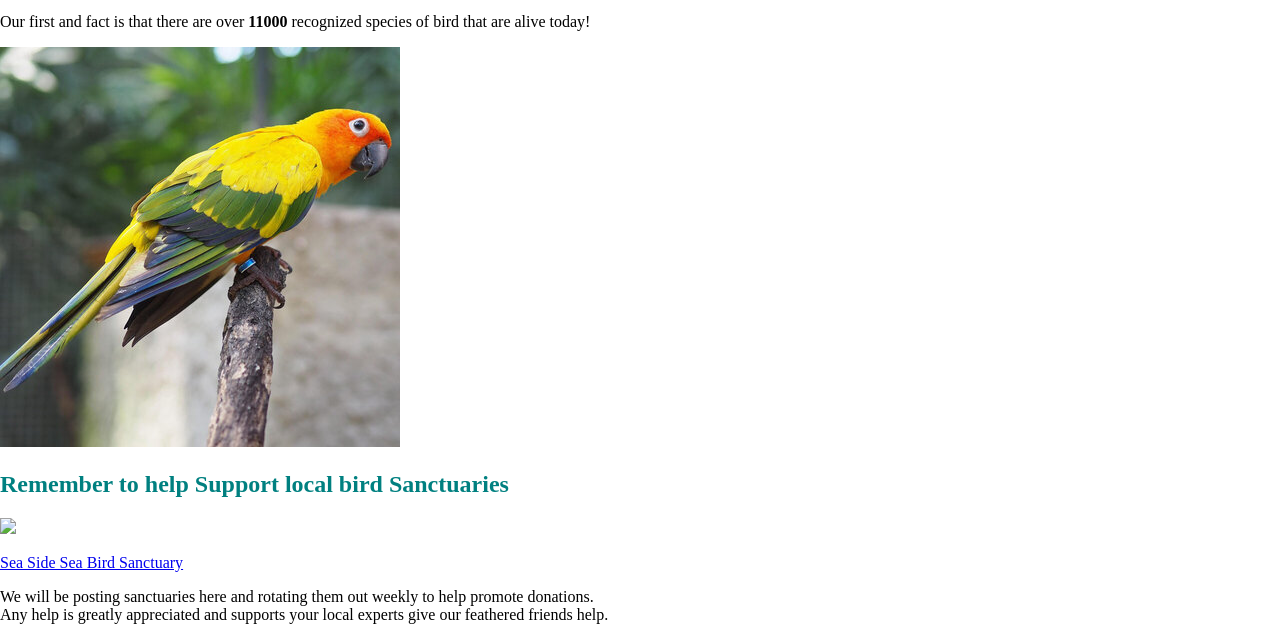
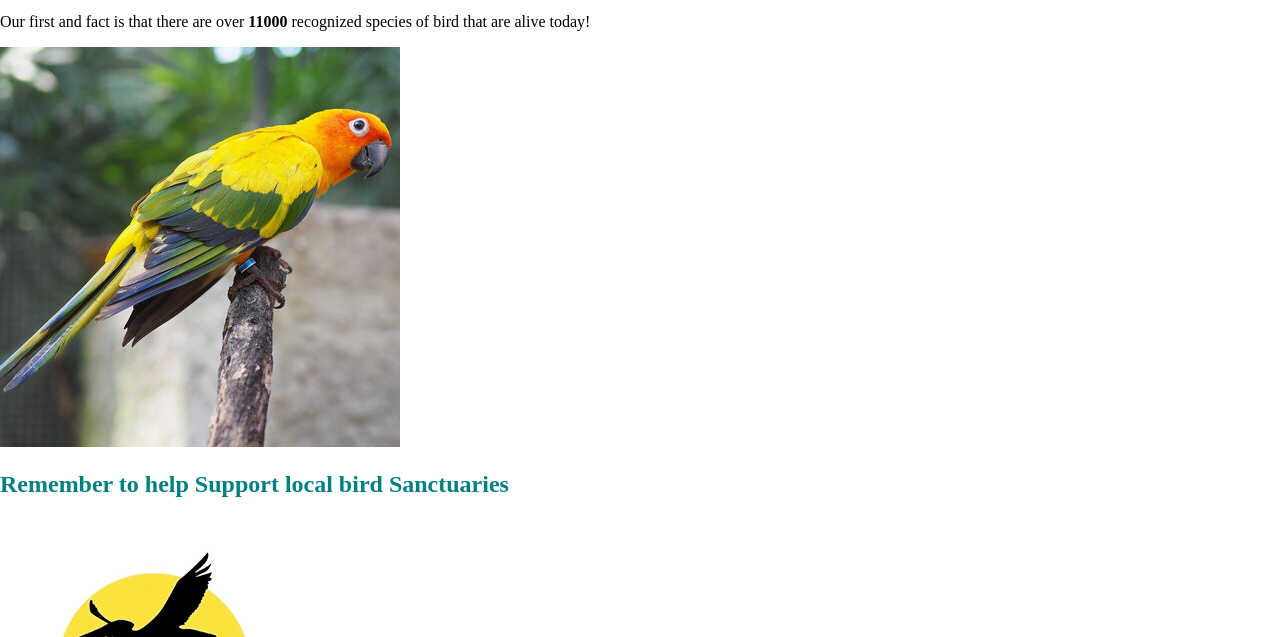
Before and after one commit to monky6676/ChristiansBirdFacts, a plain HTML site: page index.htm in a window 1280 px wide. Shown: the part 142-779 px from the top of the page. Drawn offline with Linux system fonts and the light colour scheme.

Commit message:
Update index.htm

```diff
--- a/index.htm
+++ b/index.htm
@@ -28,7 +28,7 @@
 
 	<h2 style="color:teal">Remember to help Support local bird Sanctuaries</h2>
 	<a href="https://seasideseabirdsanctuary.org/">
-	<img src="imaages/SeaSide.jpg" alt"Donate"
+	<img src="images/SeaSide.jpg" alt"Donate"
 	style="boarder:0px">
 	</a>
 
```
